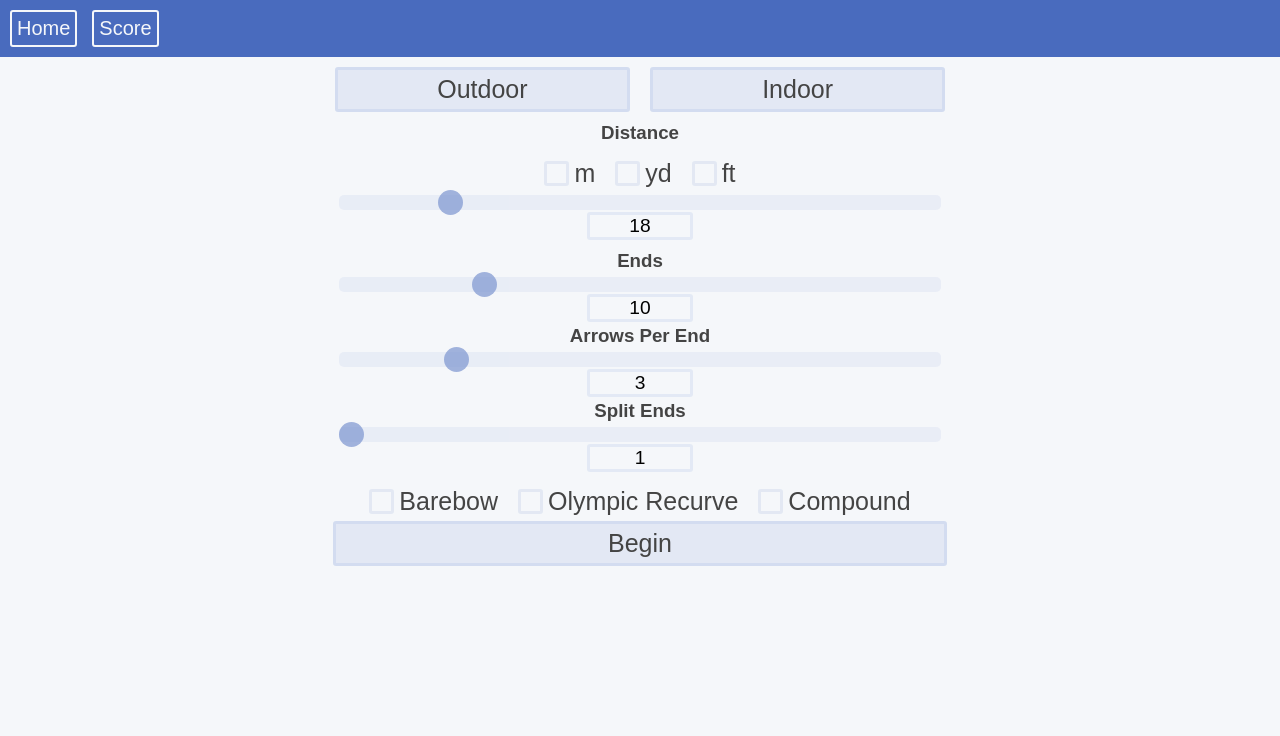
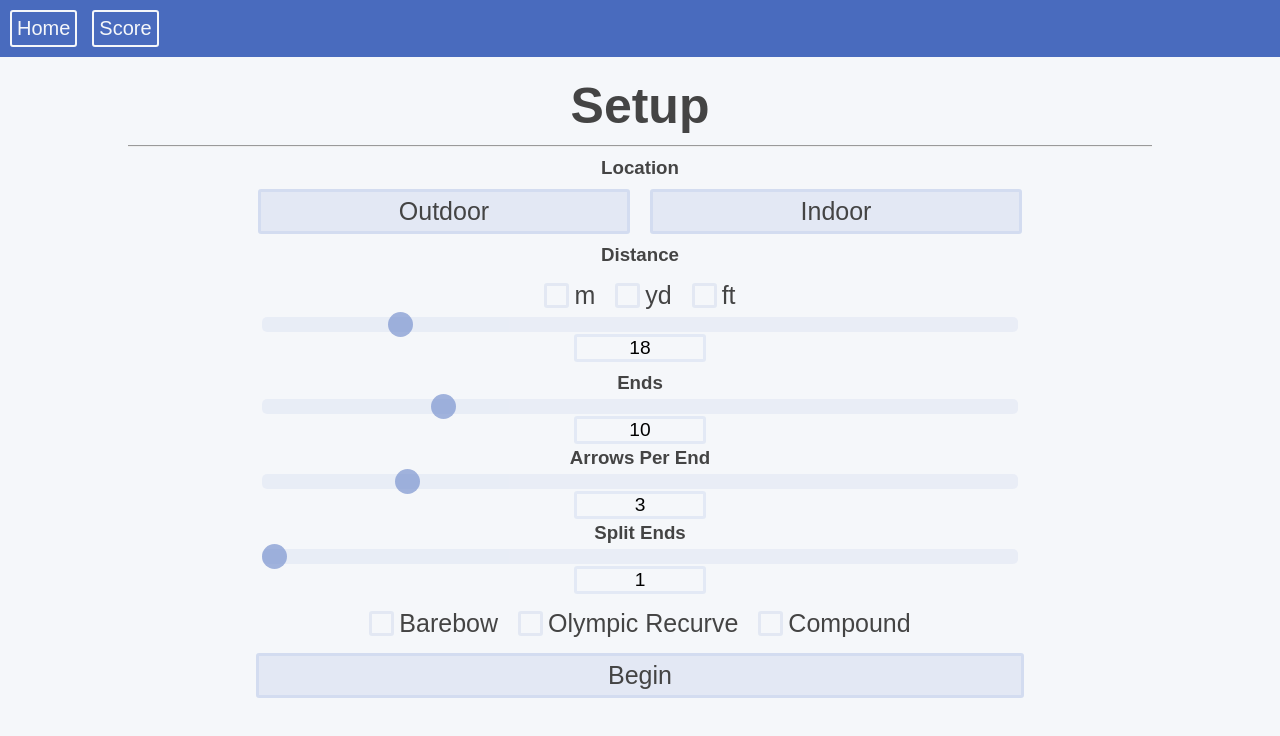
Before and after one commit to cqb13/archery-scoring, a React (Create React App) app: page /score in a window 1280 px wide. Shown: the top 736 px of the page. Built offline with nearby package versions, Linux system fonts and the light colour scheme.

Commit message:
🔧 Fixed new slider values

```diff
--- a/src/App.js
+++ b/src/App.js
@@ -9,6 +9,7 @@ import "./css/components/TextArea.css";
 import Home from "./pages";
 import Score from "./pages/Score";
 
+//TODO: make score the main page, switch home to about
 function App() {
   return (
     <Router>
--- a/src/components/pageComponents/ScoringChart.jsx
+++ b/src/components/pageComponents/ScoringChart.jsx
@@ -1,15 +1,40 @@
 import React, { useState, useEffect } from 'react';
 import "../../css/ScoringChart.css"
 
+/*
+  Pass in split ends
+  divide the array of ends by the # of end splits
+    creates an array with x amount of array (end splits) with y amount of arrays (ends) with z amount of arrays (arrows)
+
+  if there are end splits
+    render left and right button to switch between the scoring chart
+      do this by switching which array within the main array is being rendered
+
+  if there are no end splits
+    render the scoring chart
+ */
+
+
+/*
+  add a done button @ the bottom of the chart,
+    when clicked, it will sort the rows from highest to lowest
+
+    then it will create another chart with the number of 10s 9s
+      if there are x's then it will create a seperate column for them
+
+      if there are end splits
+        then each end split will have a seperate row in the chart, with totals being added later
+
+  this component should be rendered in the ScoringPage component
+*/
+
 function ScoringChart(props) {
-  //TODO: when finished scoreing, sort the row values from highest to lowest
   const [data, setData] = useState([[]]);
-  //TODO: monkey code (new values from sliders are strings not ints)
-  const arrowsPerEnd = parseInt(props.arrowsPerEnd);
-  const ends = parseInt(props.ends);
+  const arrowsPerEnd = props.arrowsPerEnd;
+  const splits = props.splits;
+  const ends = props.ends;
 
   const handleChange = (event, rowIndex, columnIndex) => {
-    // Update the value of the text box at the specified row and column
     const updatedData = data.map((row, rIndex) => {
       if (rIndex === rowIndex) {
         return row.map((column, cIndex) => {
--- a/src/components/pageComponents/ScoringPage.jsx
+++ b/src/components/pageComponents/ScoringPage.jsx
@@ -11,8 +11,14 @@ class ScoringPage extends React.Component {
 
   render() {
     return (
-      <div className="Scoring-Page">
-        <ScoringChart arrowsPerEnd={this.state.data.arrowsPerEnd} ends={this.state.data.ends}/>
+      <div className='Scoring-Page'>
+        <h1>Score</h1>
+        <hr />
+        <ScoringChart
+          arrowsPerEnd={this.state.data.arrowsPerEnd}
+          ends={this.state.data.ends}
+          splits={this.state.data.sessions}
+        />
       </div>
     );
   }
--- a/src/components/pageComponents/SetupMenu.jsx
+++ b/src/components/pageComponents/SetupMenu.jsx
@@ -20,10 +20,12 @@ class SetupMenu extends React.Component {
 
   handleLocationChange = (event) => {
     this.setState({location: event.target.value});
+    event.target.className = "Location-Button Selected";
+    document.querySelector(".Location-Button[value='" + (event.target.value === "Indoor" ? "Outdoor" : "Indoor") + "']").className = "Location-Button";
   }
 
   handleDistanceChange = (event) => {
-    this.setState({distance: event.target.value});
+    this.setState({distance: parseInt(event.target.value)});
   }
 
   handleDistanceUnitChange = (event) => {
@@ -31,15 +33,15 @@ class SetupMenu extends React.Component {
   }
 
   handleEndsChange = (event) => {
-    this.setState({ends: event.target.value});
+    this.setState({ends: parseInt(event.target.value)});
   }
 
   handleArrowsPerEndChange = (event) => {
-    this.setState({arrowsPerEnd: event.target.value});
+    this.setState({arrowsPerEnd: parseInt(event.target.value)});
   }
 
   handleSessionsChange = (event) => {
-    this.setState({sessions: event.target.value});
+    this.setState({sessions: parseInt(event.target.value)});
   }
 
   handleBowChange = (event) => {
@@ -55,7 +57,10 @@ class SetupMenu extends React.Component {
   render() {
     return (
       <div className='Setup-Menu'>
+        <h1>Setup</h1>
+        <hr />
         <div className='Location Container'>
+          <h3>Location</h3>
           <div className='Button-Container Container'>
             <Button class="Location-Button" type="location" value="Outdoor" onClick={this.handleLocationChange}>Outdoor</Button>
             <Button class="Location-Button" type="location" value="Indoor" onClick={this.handleLocationChange}>Indoor</Button>
--- a/src/css/Global.css
+++ b/src/css/Global.css
@@ -23,11 +23,6 @@ body {
   zoom: 1;
 }
 
-main {
-  margin: 0 auto;
-  width: 80%;
-}
-
 a {
   color: var(--main-color);
   text-decoration: none;
@@ -41,6 +36,7 @@ hr {
 
 h1 {
   font-size: 50px;
+  margin: 10px;
 }
 
 h2 {
--- a/src/css/Score.css
+++ b/src/css/Score.css
@@ -0,0 +1,3 @@
+.Score {
+  margin-top: 20px;
+}
--- a/src/css/SetupMenu.css
+++ b/src/css/SetupMenu.css
@@ -20,5 +20,5 @@
 
 .Begin-Button {
   width: 60%;
-  margin-bottom: 10px;
+  margin: 10px;
 }
```
Also changed, not shown: 1 other file (tests, documents, lock files or other folders).
